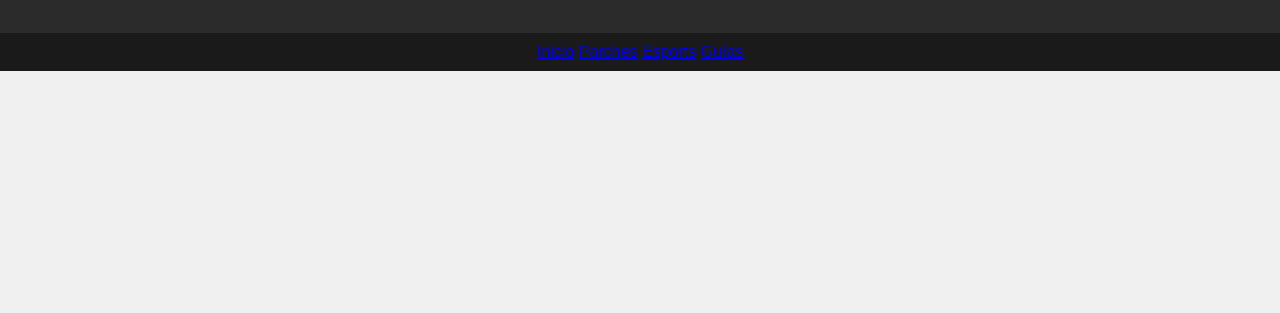
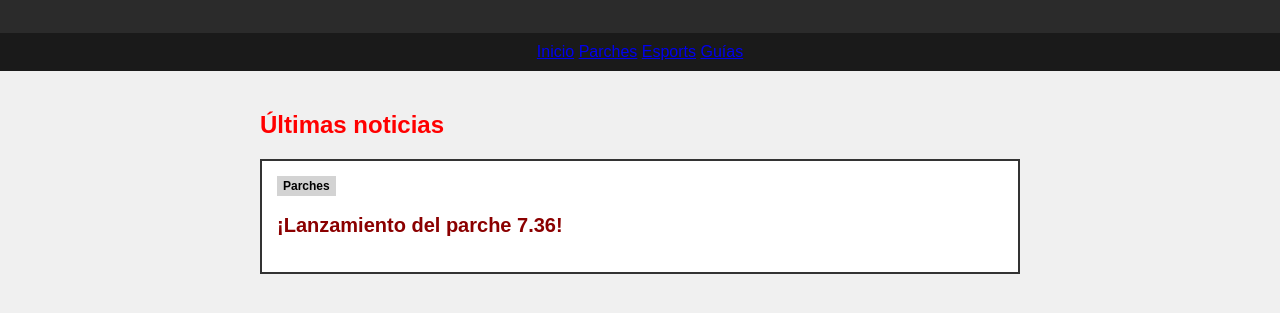
Before and after one commit to PedriJPC/practicacss, a plain HTML site: page index.html in a window 1280 px wide. Shown: the part 121-434 px from the top of the page. Drawn offline with Linux system fonts and the light colour scheme.

Commit message:
Más class e id

```diff
--- a/index.html
+++ b/index.html
@@ -75,3 +75,9 @@
         <a href="#">Esports</a>
         <a href="#">Guías</a>
     </nav>
+    <main id="noticias">
+
+        <h2>Últimas noticias</h2>
+        <div class="noticia">
+            <span class="categoria">Parches</span>
+            <h3>¡Lanzamiento del parche 7.36!</h3>
```
